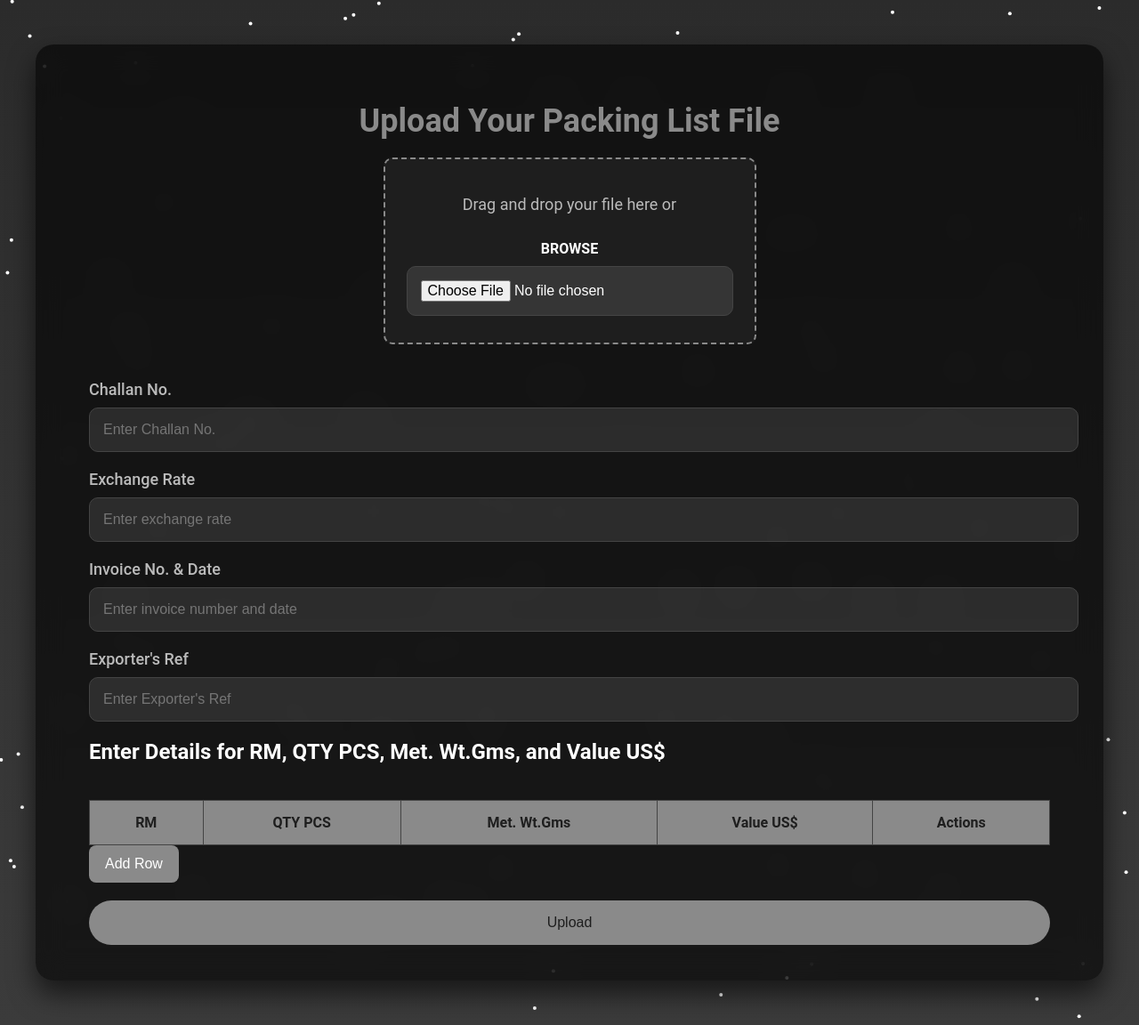
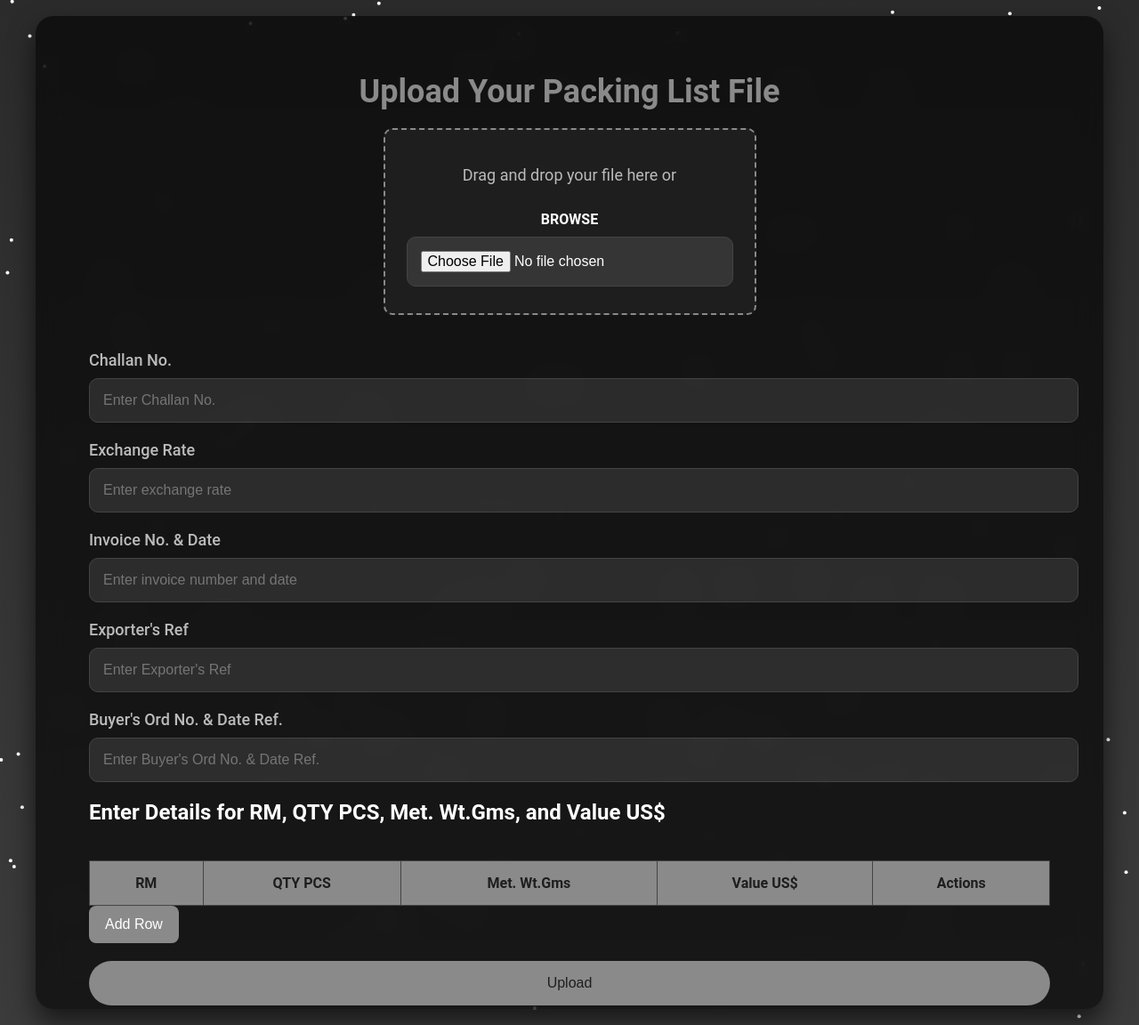
Before and after one commit to Narendra-Sharma-Code/Invoice-Automation, a Flask app: page /app_job_work/upload_job_work in a window 1280 px wide. Shown: the whole page at 89% size. Run offline with Flask 3, Linux system fonts and the light colour scheme; lists and menus that the app fills with data are empty.

Commit message:
changes ui,routes.py of jb file

```diff
--- a/app/app_job_work/routes.py
+++ b/app/app_job_work/routes.py
@@ -165,9 +165,15 @@ def process_file():
         cell = ws.cell(row=14, column=col)
         cell.border = DARK_BOTTOM_BORDER
 
-    # Merge columns 5, 6, and 7 in row 10
-    ws.merge_cells('E10:G10')
-    set_cell(ws, 'E10', "Buyer's Ord No. & Date Ref. : 437", font=BOLD_FONT, alignment=LEFT_ALIGN)
+   # Merge columns 5, 6, and 7 in row 10
+    ws.merge_cells('E10:F10')
+    set_cell(ws, 'E10', "Buyer's Ord No. & Date Ref.:", font=BOLD_FONT, alignment=LEFT_ALIGN)
+
+    buyers_ord_no_date = request.form.get('buyers_ord_no_date')
+
+# Merge cells for the actual invoice value (entered from the form)
+    ws.merge_cells('G10:H10')
+    set_cell(ws, 'G10', buyers_ord_no_date, alignment=LEFT_ALIGN)
 
     # Merge columns E, F, and G in row 11
     ws.merge_cells('E11:G11')  # Columns E, F, and G merged
--- a/app/app_job_work/templates/upload_job_work.html
+++ b/app/app_job_work/templates/upload_job_work.html
@@ -120,7 +120,7 @@
             font-weight: bold;
         }
 
-        .add-row-btn,
+        #addRow,
         .delete-row-btn {
             background: #8a8a8a;
             color: #fff;
@@ -132,7 +132,7 @@
             transition: all 0.3s ease;
         }
 
-        .add-row-btn:hover,
+        #addRow:hover,
         .delete-row-btn:hover {
             background: #8a8a8a;
         }
@@ -212,6 +212,11 @@
                 <label for="Exporter_Ref">Exporter's Ref</label>
                 <input type="text" id="Exporter_Ref" name="Exporter_Ref" placeholder="Enter Exporter's Ref" required>
 
+                <!-- New Field for Buyer's Ord No. & Date Ref -->
+                <label for="buyers_ord_no_date">Buyer's Ord No. & Date Ref.</label>
+                <input type="text" id="buyers_ord_no_date" name="buyers_ord_no_date"
+                    placeholder="Enter Buyer's Ord No. & Date Ref." required>
+
                 <!-- Dynamic Table for RM, QTY PCS, Met. Wt.Gms, and Value US$ -->
                 <h2>Enter Details for RM, QTY PCS, Met. Wt.Gms, and Value US$</h2>
                 <table id="rmTable">
@@ -226,11 +231,11 @@
                     </thead>
                     <tbody></tbody>
                 </table>
-
-                <button type="button" class="add-row-btn" id="addRow">Add Row</button>
+                <button id="addRow" type="button">Add Row</button>
 
                 <input type="submit" value="Upload">
             </form>
+
         </div>
     </div>
 
@@ -267,9 +272,9 @@
             const row = document.createElement('tr');
             row.innerHTML = `
         <td><input type="text" name="rm[]" placeholder="Enter RM" required></td>
-        <td><input type="number" name="qty_pcs[]" placeholder="Enter QTY PCS"></td> <!-- QTY PCS is optional (no 'required') -->
-        <td><input type="number" step="0.01" name="met_wt_gms[]" placeholder="Enter Met. Wt.Gms" required></td>
-        <td><input type="number" step="0.01" name="value_usd[]" placeholder="Enter Value US$" required></td>
+        <td><input type="number" name="qty_pcs[]" placeholder="Enter QTY PCS" step="any"></td> <!-- Allows any decimal value -->
+        <td><input type="number" step="any" name="met_wt_gms[]" placeholder="Enter Met. Wt.Gms" required></td> <!-- Allows any decimal value -->
+        <td><input type="number" step="any" name="value_usd[]" placeholder="Enter Value US$" required></td> <!-- Allows any decimal value -->
         <td><button type="button" class="delete-row-btn">Delete</button></td>
     `;
             rmTable.appendChild(row);
@@ -279,12 +284,13 @@
             });
         });
 
+
         // File info display
         const fileInput = document.getElementById('file');
         fileInput.addEventListener('change', event => {
             const file = event.target.files[0];
             if (file) {
-                alert(`Selected file: ${file.name}`);
+                alert('Selected file: ${ file.name }');
             }
         });
     </script>
```
